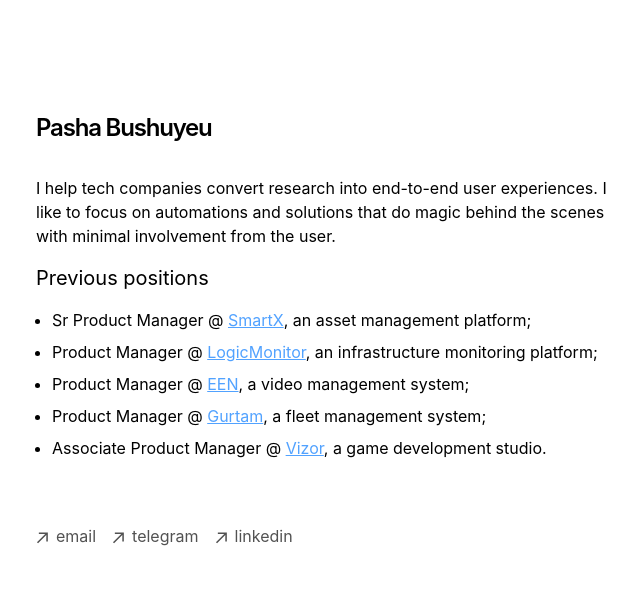
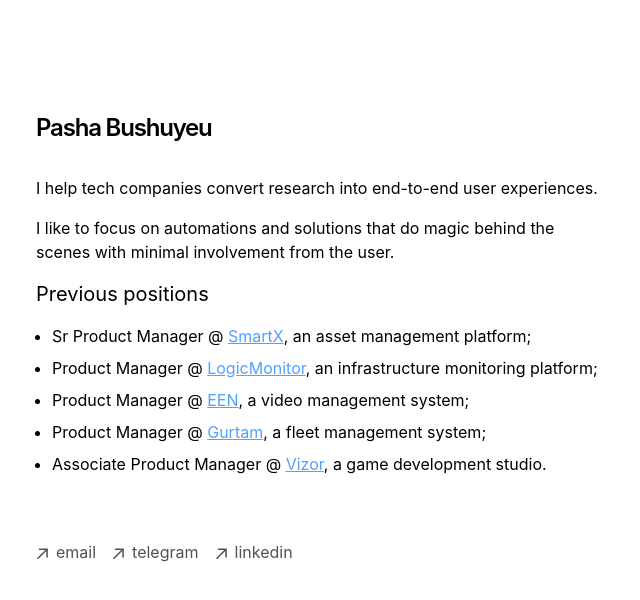
Before and after one commit to bushuyeu/portfolio, a Next.js app: page / in a window 1280 px wide. Shown: the top 600 px of the page, without its empty margins (316-956 px from the left). Built offline with nearby package versions, Linux system fonts and the light colour scheme.

Commit message:
copy edit

```diff
--- a/app/page.tsx
+++ b/app/page.tsx
@@ -8,9 +8,10 @@
         Pasha Bushuyeu
       </h1>
       <h3 className="mb-4">
-        {`
-        I help tech companies convert research into end-to-end user experiences. I like to focus on automations and solutions that do magic behind the scenes with minimal involvement from the user.
-        `}
+        {`I help tech companies convert research into end-to-end user experiences.`}
+      </h3>
+      <h3 className="mb-4">
+        {`I like to focus on automations and solutions that do magic behind the scenes with minimal involvement from the user.`}
       </h3>
       <h3 className="mb-4">
         {`
```
